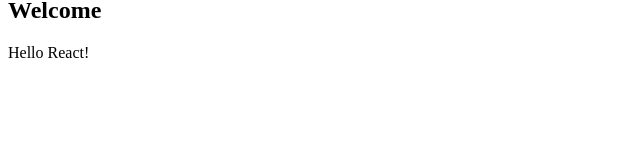
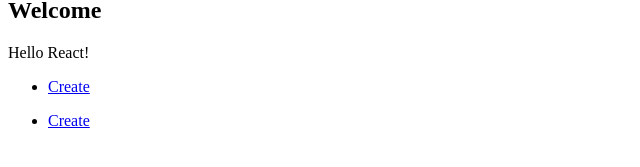
Before and after one commit to tmdeksdl/ReactCompliationPractice, a React (Create React App) app: page / in a window 1280 px wide. Shown: the part 139-306 px from the top of the page, without its empty margins (0-640 px from the left). Built offline with nearby package versions, Linux system fonts and the light colour scheme; data requests are answered from the project's data file.

Commit message:
control 구현

```diff
--- a/src/App.js
+++ b/src/App.js
@@ -1,6 +1,6 @@
 
 import {useEffect, useState} from 'react'
-import {Link, Route, Routes, useParams} from 'react-router-dom'
+import {Link, Route, Routes,useNavigate, useParams} from 'react-router-dom'
 function Header() {
   return <header><h1><Link to='/'>WEB</Link></h1></header>
 }
@@ -27,6 +27,44 @@
   return <article><h2>{topic.title}</h2>{topic.body}</article>
 }
 
+function Create() {
+  const nagivate = useNavigate()
+  const submitHandler = async (evt) => {
+    evt.preventDefault();
+    const title = evt.target.title.value;
+    const body = evt.target.body.value;
+
+    const res = await fetch('http://localhost:3333/topics', {
+      method: 'POST',
+      headers: {
+        'Content-Type': 'application/json',
+      },
+      body: JSON.stringify({title, body})
+    })
+    const result = await res.json()
+    nagivate('/read/' + result.id)
+
+  }
+
+  return <form onSubmit={submitHandler}>
+    <h2>Create</h2>
+    <p><input type="text" name="title" placeholder='title'></input></p>
+    <p><textarea name='body' placeholder='body'></textarea></p>
+    <p><input type="submit" value="create"></input></p>
+  </form>
+}
+
+function Control(){
+  const param = useParams();
+  const id = Number(param.id)
+  let contextUI = null;
+  if (id) {
+    contextUI = <><Link to={'/update/' + id}>Update</Link></>
+  }
+  return <ul>
+      <li><Link to="/create">Create</Link></li>
+    </ul>
+}
 function App() {
   const [topics, setTopics] = useState([])
   const refreshTopics = async () => {
@@ -49,7 +87,15 @@
 
         </Route>
         <Route path='/read/:id' element={<Read></Read>}></Route>
+        <Route path='/create' element={<Create></Create>}></Route>
       </Routes>
+      <Routes>
+        {['/', '/read/:id', '/create'].map(e=>{
+          return <Route key={e} path={e} element={<Control></Control>}></Route>
+        })}
+      </Routes>
+
+      <Control></Control>
     </div>
 
   );
```
